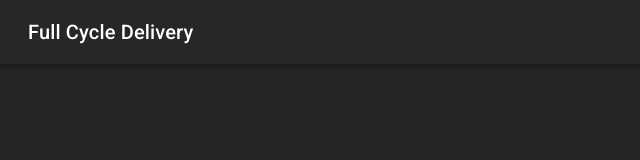
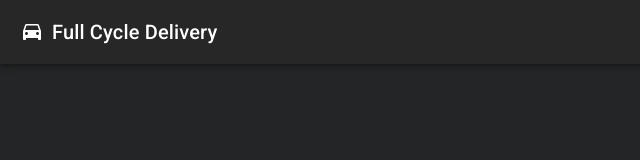
Before and after one commit to ADRIANOANIMUS/vehicle-monitoring, a React (Create React App) app in the folder reactjs/: page / in a window 1280 px wide. Shown: the top 160 px of the page, without its empty margins (0-640 px from the left). Built offline with nearby package versions, Linux system fonts and the light colour scheme.

Commit message:
Create DriveEtaIcon component

```diff
--- a/reactjs/src/components/Navbar.tsx
+++ b/reactjs/src/components/Navbar.tsx
@@ -6,7 +6,7 @@ export function Navbar() {
         <AppBar position="static" enableColorDark>
         <Toolbar>
           <IconButton color="inherit" edge="start">
-
+            <DriveEtaIcon/>
           </IconButton>
           <Typography variant="h6">Full Cycle Delivery</Typography>
         </Toolbar>
```
